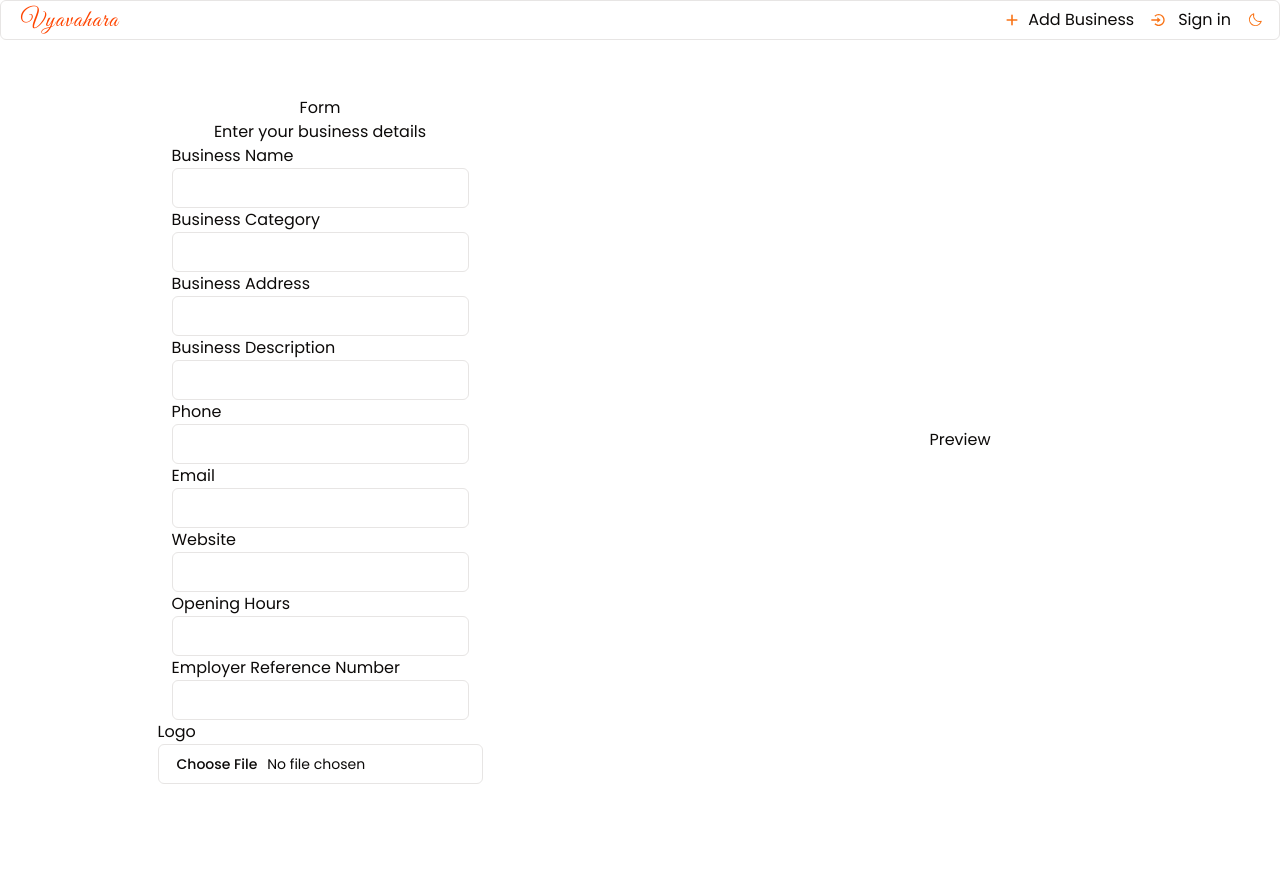
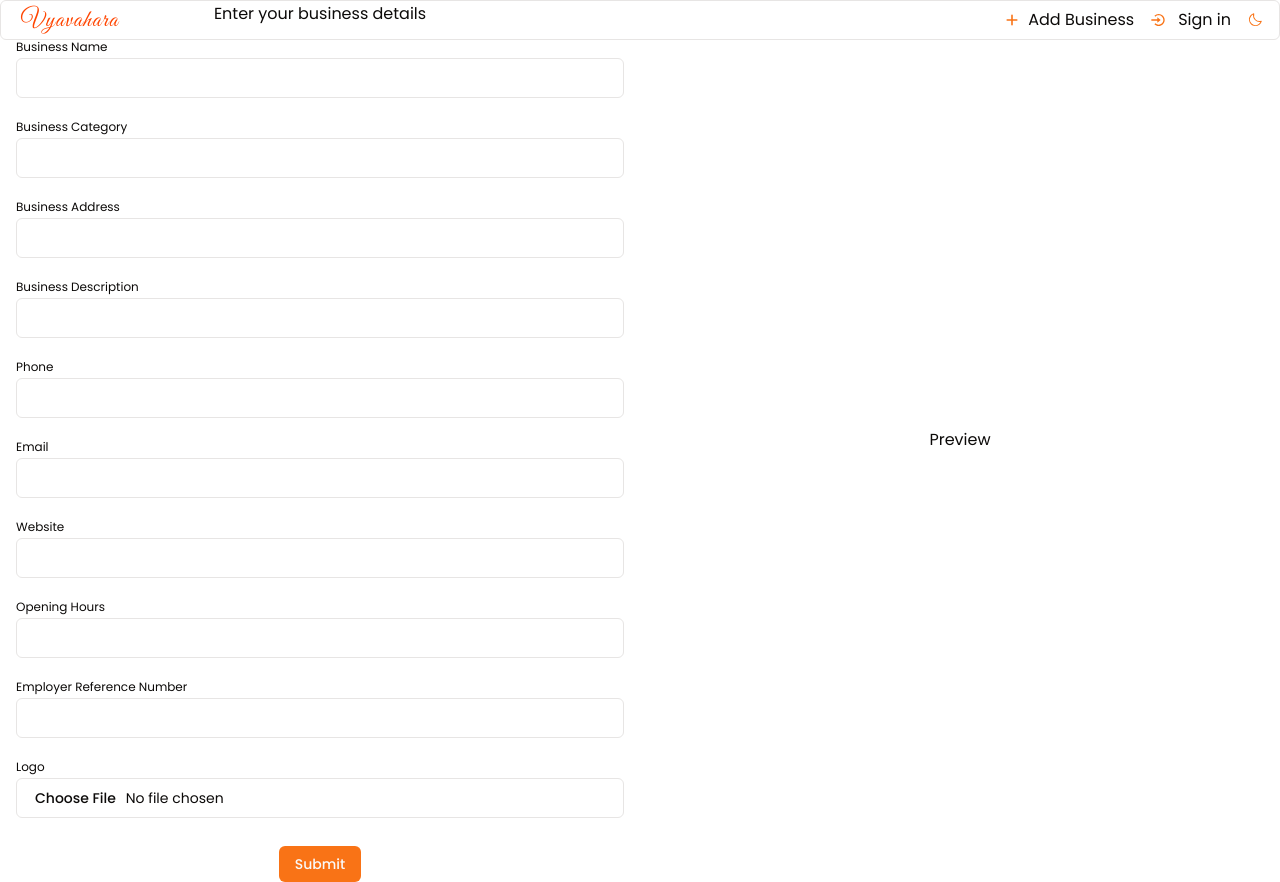
Before and after one commit to Nimira43/Vyavahara, a Next.js app: page /business/add in a window 1280 px wide. Before the commit the page ends 840 px from the top, so only its background shows below. Built offline with nearby package versions, Linux system fonts and the light colour scheme; no server answers.

Commit message:
Added some styling to the form.

```diff
--- a/app/business/add/page.tsx
+++ b/app/business/add/page.tsx
@@ -44,8 +44,16 @@ export default function AddBusinessPage() {
         Form
         <h1>Enter your business details</h1>
         {inputFields.map((item, index) => (
-          <div key={index}>
-            <label htmlFor={item.name}>{item.label}</label>
+          <div
+            key={index}
+            className='my-2 w-full'
+          >
+            <label
+              htmlFor={item.name}
+              className='text-xs'
+            >
+              {item.label}
+            </label>
             <Input
               name={item.name}
               type={item.type}
@@ -55,6 +63,13 @@ export default function AddBusinessPage() {
             />
           </div>
         ))}
+        <Button
+          onClick={handleSubmit}
+          type='submit'
+          className='my-5'
+        >
+          Submit
+        </Button>
       </div>
     </div>
   )
```
